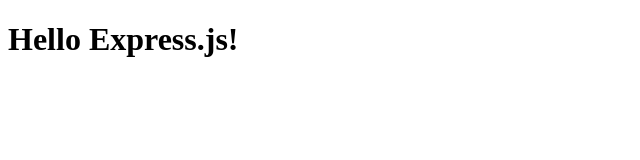
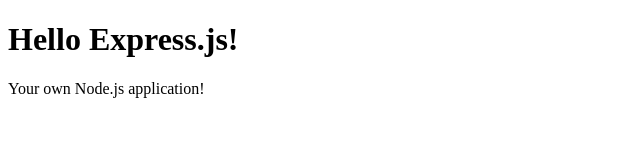
Before and after one commit to MustaRohman/web-server, a website: page public/index.html in a window 1280 px wide. Shown: the whole page, without its empty margins (0-640 px from the left). Drawn offline with Linux system fonts and the light colour scheme.

Commit message:
Added a message to index.html

```diff
--- a/public/index.html
+++ b/public/index.html
@@ -6,5 +6,6 @@
 	</head>
 	<body>
 		<h1>Hello Express.js!</h1>
+		<p>Your own Node.js application!</p>
 	</body>
 </html>
```
